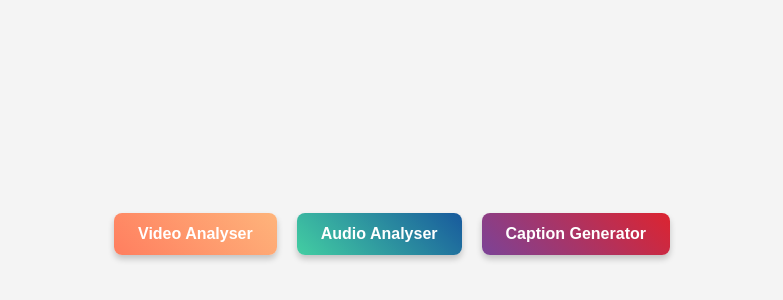
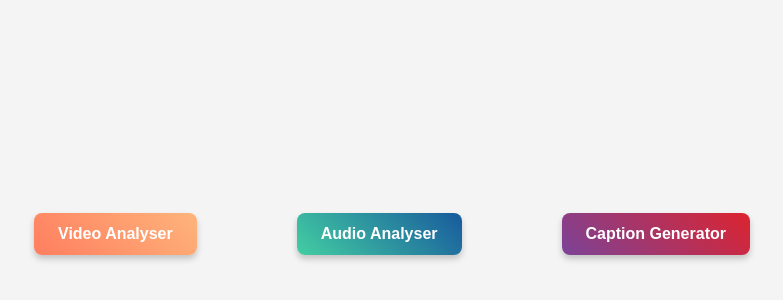
Before and after one commit to TrendHive-social/final, a plain HTML site: page video.html in a window 1280 px wide. Shown: the part 166-466 px from the top of the page, without its empty margins (248-1031 px from the left). Drawn offline with Linux system fonts and the light colour scheme.

Commit message:
Update video.html

```diff
--- a/video.html
+++ b/video.html
@@ -17,7 +17,7 @@
 
         .button-container {
             display: flex;
-            gap: 20px;
+            gap: 100px;
         }
 
         .btn {
```
